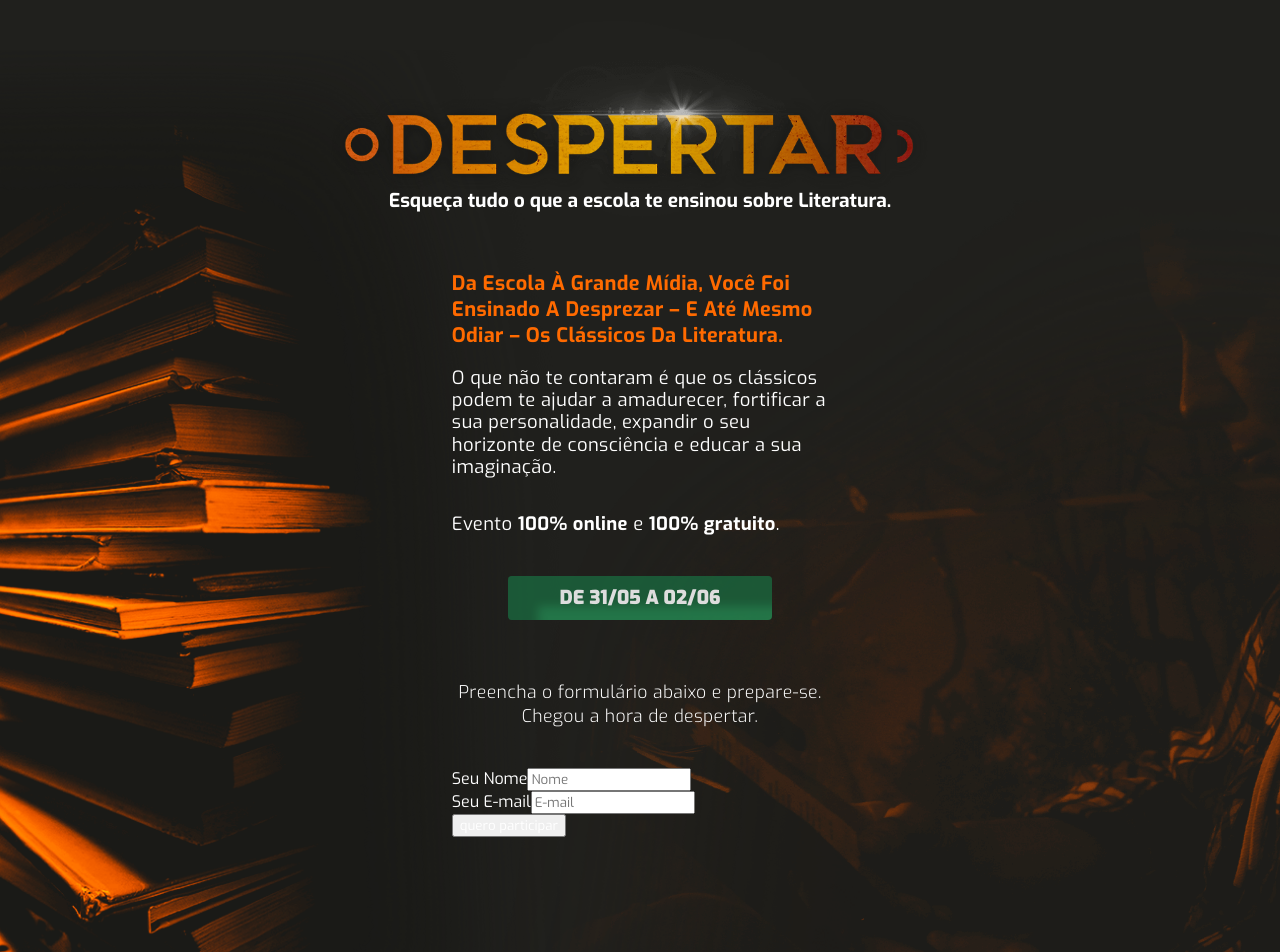
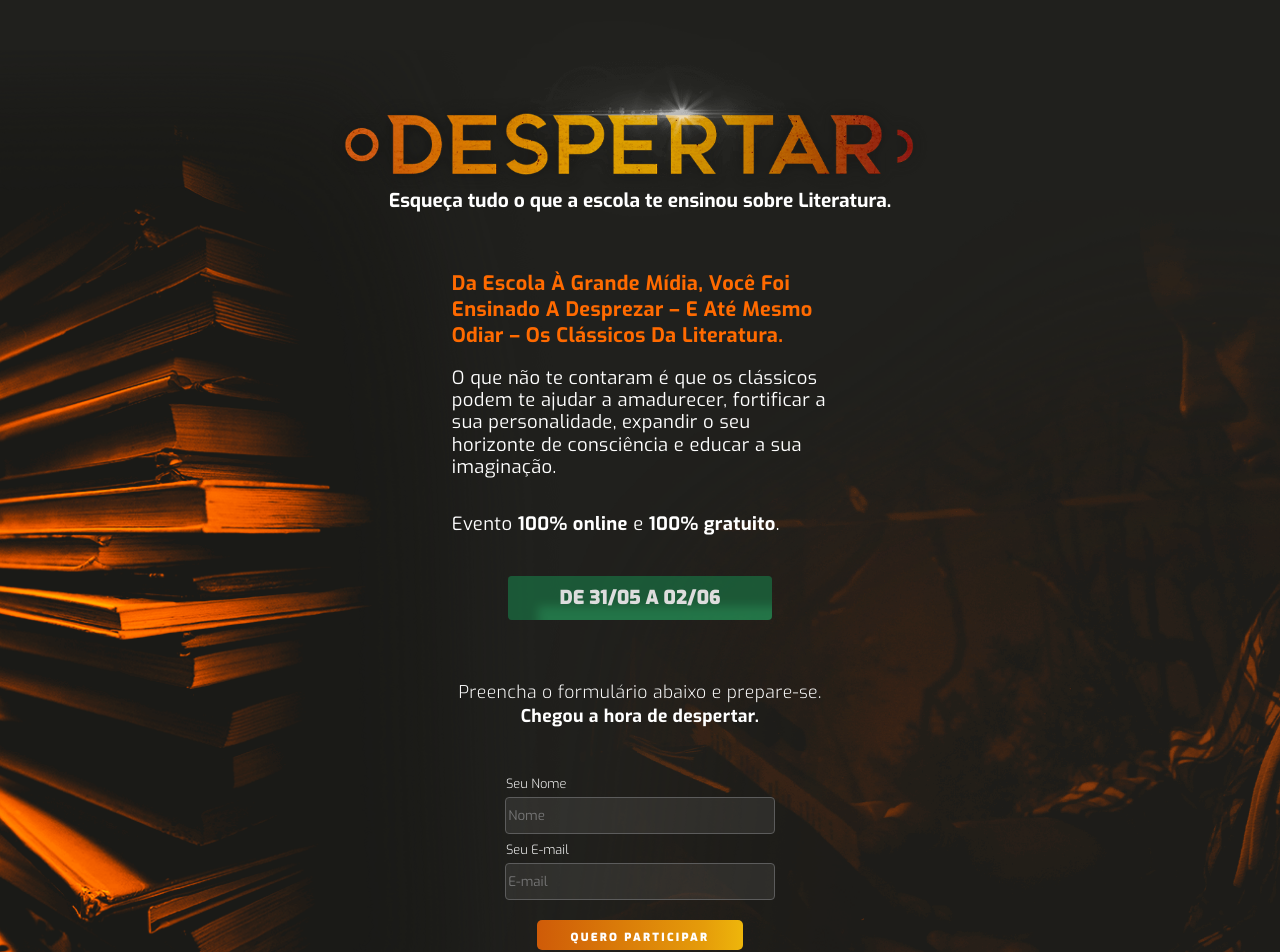
Before and after one commit to MatheusLasserre/matheus-araujo-website, a Next.js app: page /o-despertar-inscricao in a window 1280 px wide. Shown: the top 952 px of the page. Built offline with nearby package versions, Linux system fonts and the light colour scheme.

Commit message:
pagina de inscrição estilizada

```diff
--- a/pages/o-despertar-inscricao.js
+++ b/pages/o-despertar-inscricao.js
@@ -2,7 +2,7 @@ import Head from 'next/head'
 import styles from '../styles/o-despertar-inscricao.module.css'
 import Image from 'next/image'
 
-export default function ODespertarInscricao() {
+export default function getStaticprops() {
   return (
     <div>
         <Head>
@@ -30,9 +30,9 @@ export default function ODespertarInscricao() {
                             Evento <span className={styles.strong}>100% online</span> e <span className={styles.strong}>100% gratuito</span>.
                         </p>
                         <div className={ styles.dateBtn + ' ' + styles.strong }>de 31/05 a 02/06</div>
-                        <p className={ styles.textCta }>Preencha o formulário abaixo e prepare-se. <span className={`styles.strong styles.strongline`}>Chegou a hora de despertar.</span></p>
+                        <p className={ styles.textCta }>Preencha o formulário abaixo e prepare-se. <span className={styles.strong + ' ' + styles.strongline}>Chegou a hora de despertar.</span></p>
                         <div className={ styles.formWrap }>
-                            <form method="POST" action="https://matheusaraujo.activehosted.com/proc.php" className={`mainForm _form _form_1 _inline-form _dark`} id="_form_1_">
+                            <form method="POST" action="https://matheusaraujo.activehosted.com/proc.php" className={styles.mainForm} id="_form_1_">
                                 <input type="hidden" name="u" defaultValue={1} />
                                 <input type="hidden" name="f" defaultValue={1} />
                                 <input type="hidden" name="s" />
@@ -41,15 +41,15 @@ export default function ODespertarInscricao() {
                                 <input type="hidden" name="act" defaultValue="sub" />
                                 <input type="hidden" name="v" defaultValue={2} />
                                 <div>
-                                    <label htmlFor="fullname" className="_form-label label">Seu Nome</label>
-                                    <input type="text" className="input" id="fullname" name="fullname" placeholder="Nome" title="Por favor, insira seu nome" required />
+                                    <label htmlFor="fullname" className={styles.label}>Seu Nome</label>
+                                    <input type="text" className={styles.input} id="fullname" name="fullname" placeholder="Nome" title="Por favor, insira seu nome" required />
                                 </div>
                                 <div>
-                                    <label htmlFor="email" className="_form-label label">Seu E-mail</label>
-                                    <input type="text" className="input" id="email" name="email" placeholder="E-mail" pattern="[a-z0-9._%+-]+@[a-z0-9.-]+\.[a-z]{2,}$" title="Por favor, corrija o e-mail" required />
+                                    <label htmlFor="email" className={styles.label}>Seu E-mail</label>
+                                    <input type="text" className={styles.input} id="email" name="email" placeholder="E-mail" pattern="[a-z0-9._%+-]+@[a-z0-9.-]+\.[a-z]{2,}$" title="Por favor, corrija o e-mail" required />
                                 </div>
                                 <div id="joke">
-                                    <button type="submit" id="_form_1_submit" className="btnCta _submit">quero participar</button>
+                                    <button type="submit" id="_form_1_submit" className={styles.btnCta}>quero participar</button>
                                 </div>
                             </form>
                         </div>
--- a/styles/o-despertar-inscricao.module.css
+++ b/styles/o-despertar-inscricao.module.css
@@ -13,14 +13,14 @@
 }
 
  .hero {
-     background-image: url('/public/images/home-bg-sun.png'), url('/public/images/home-bg-books.png');
+     background-image: url('/images/home-bg-sun.png'), url('/images/home-bg-books.png');
      background-position-x: -70px, -70px;
      background-position-y: -90px, 15px;
      background-repeat: no-repeat;
      background-size: 125%, 200%;
  }
 
-.logo-container {
+.logoContainer {
      padding-top: 150px;
 }
 
@@ -30,7 +30,7 @@
     margin-right: 23%;
 }
 
-#logo {
+.logo {
     max-width: 95%;
     margin: auto;
     display: block;
@@ -51,11 +51,11 @@ margin-right: 17%;
 
 }
 
-.text-wrap {
+.textWrap {
     display: block;
 }
 
-.first-paragraph {
+.firstParagraph {
     color: #FF6A00;
     font-weight: bold;
     text-align: left;
@@ -67,7 +67,7 @@ margin-right: 17%;
     line-height: 1.3em;
 }
 
-.second-paragraph {
+.secondParagraph {
     color: #fff;
     font-weight: 400;
     text-align: left;
@@ -79,7 +79,7 @@ margin-right: 17%;
 
 }
 
-.third-paragraph {
+.thirdParagraph {
     color: #fff;
     font-weight: 400;
     text-align: left;
@@ -90,7 +90,7 @@ margin-right: 17%;
     letter-spacing: 2%;
 }
 
-.date-btn {
+.dateBtn {
     opacity: 0.85;
     background-color: #248450;
     box-shadow: 20px 20px 10px 10px rgba(0, 0, 0, 0.25) inset;
@@ -103,7 +103,7 @@ margin-right: 17%;
     text-transform: uppercase;
 }
 
-.text-cta {
+.textCta {
     color: #fff;
     font-weight: 300;
     text-align: left;
@@ -139,12 +139,12 @@ margin-right: 17%;
     font-size: 0.8em;
 }
 
-.main-form {
+.mainForm {
     font-size: 1em;
     display: block;
 }
 
-.btn-cta {
+.btnCta {
     text-transform: uppercase;
     font-size: 0.7em;
     font-weight: 900;
@@ -159,17 +159,17 @@ margin-right: 17%;
     cursor: pointer;
 }
 
-.form-wrap{
+.formWrap{
 padding-bottom: 140px;
 }
 
 
 
-@media screen and (min-width: 1280px) {
+@media screen and (min-width: 768px) {
 
     .hero {
         background-color: #20201D;
-        background-image: url('/public/images/home-bg-man.png'), url('/public/images/home-bg-books-1.png');
+        background-image: url('/images/home-bg-man.png'), url('/images/home-bg-books-1.png');
         background-position-x: 400px, -150px;
         background-position-y: 200px, 50px;
         background-repeat: no-repeat;
```
